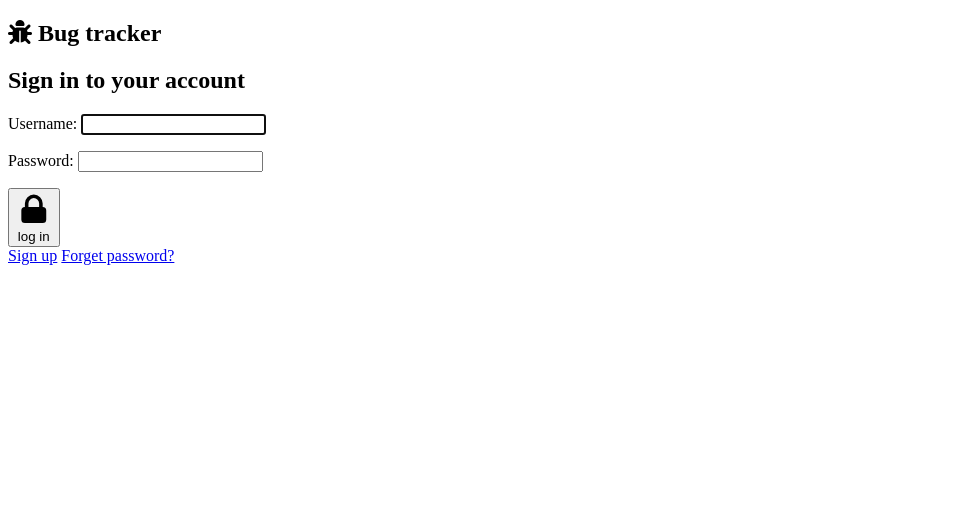
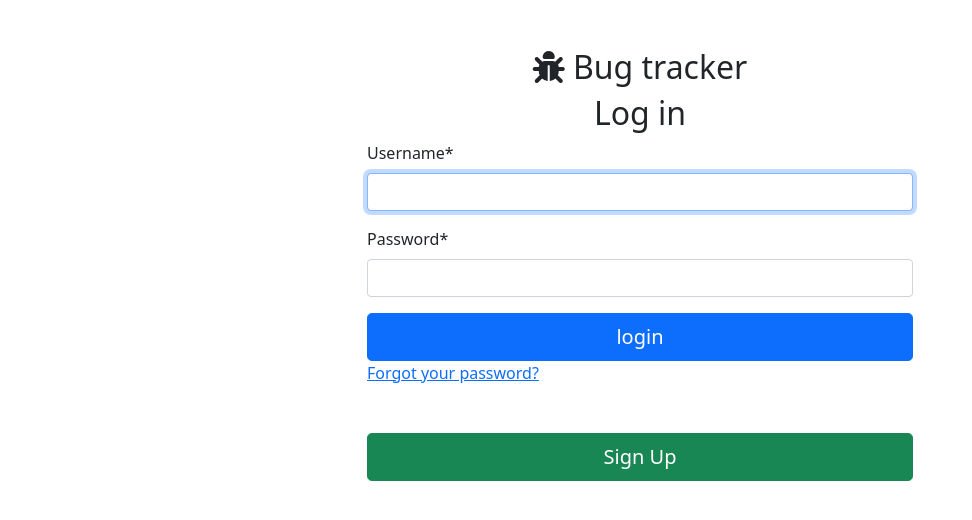
Before and after one commit to andols-dev/bugtracker, a Django app: page /accounts/login/ in a window 1280 px wide. Shown: the top 520 px of the page, without its empty margins (0-972 px from the left). Run offline with Django 3.2, Linux system fonts and the light colour scheme; some libraries are stand-ins or nearby versions.

Commit message:
create login with bootstrap5

```diff
--- a/accounts/templates/accounts/login.html
+++ b/accounts/templates/accounts/login.html
@@ -5,57 +5,37 @@
 {% endblock title %}
 
 {% block content %}
+{% comment %} todo: center messages {% endcomment %}
+{% if messages %}
+<div class="container">
+    <div class="row">
+        <div class="col-md-6 offset-md-3">
+            {% for message in messages %}<div class="alert alert-success" role="alert">{{ message }}</div>{% endfor %}
+        </div>
+    </div>
+  </div>
+{% endif %}
+<div class="container mt-5">
+  <h2 class="text-center"><i class="fas fa-bug"></i>  Bug tracker</h2>
+  <h2 class="text-center">Log in</h2>
+
+  <div class="row">
+    <div class="col-md-6 offset-md-3">
+      {% load crispy_forms_tags %}
+      <form method="post">
+      {% csrf_token %}
+      {{form | crispy}}
+        <button class="w-100 btn btn-lg btn-primary" type="submit">
+          login
+        </button>
+        <div class="mb-5">
+          <a href="{% url 'password_reset' %}">Forgot your password?</a>
+        </div>
+        <a href="{% url 'sign_up' %}" class="w-100 btn btn-lg btn-success" type="button" role="button">Sign Up</a>
 
 
 
-
-
-<div class="min-h-full flex items-center justify-center py-12 px-4 sm:px-6 lg:px-8">
-
-    <div class="max-w-md w-full space-y-8">
-      {% if messages %}
-      <div class="messages">
-          {% for message in messages %}
-          <div class="bg-teal-100 border-t-4 border-teal-500 rounded-b text-teal-900 px-4 py-3 shadow-md" role="alert">
-            <div class="flex">
-              <div class="py-1"><svg class="fill-current h-6 w-6 text-teal-500 mr-4" xmlns="http://www.w3.org/2000/svg" viewBox="0 0 20 20"><path d="M2.93 17.07A10 10 0 1 1 17.07 2.93 10 10 0 0 1 2.93 17.07zm12.73-1.41A8 8 0 1 0 4.34 4.34a8 8 0 0 0 11.32 11.32zM9 11V9h2v6H9v-4zm0-6h2v2H9V5z"/></svg></div>
-              <div>
-                <div {% if message.tags %} class="{{ message.tags }}"{% endif %}>{{ message }}</div>
-
-              </div>
-            </div>
-          </div>
-          {% endfor %}
-      </div>
-      {% endif %}
-      <div>
-               <h2 class="mt-6 text-center text-3xl font-extrabold text-gray-900">
-                <i class="fas fa-bug"></i>  Bug tracker
-          </h2>
-        <h2 class="mt-6 text-center text-3xl font-extrabold text-gray-900">
-          Sign in to your account
-        </h2>
-
-      </div>
-
-      {% load tailwind_filters %}
-      <form class="mt-8 space-y-6" method="post">
-        {% csrf_token %}
-        {{form | crispy}}
-        <button class="group relative w-full flex justify-center py-2 px-4 border border-transparent text-sm font-medium rounded-md text-white bg-green-600 hover:bg-green-700 focus:outline-none focus:ring-2 focus:ring-offset-2 focus:ring-indigo-500" type="submit"><span class="absolute left-0 inset-y-0 flex items-center pl-3">
-            <!-- Heroicon name: solid/lock-closed -->
-            <svg class="h-5 w-5 text-green-500 group-hover:text-green-400" xmlns="http://www.w3.org/2000/svg" viewBox="0 0 20 20" fill="currentColor" aria-hidden="true">
-              <path fill-rule="evenodd" d="M5 9V7a5 5 0 0110 0v2a2 2 0 012 2v5a2 2 0 01-2 2H5a2 2 0 01-2-2v-5a2 2 0 012-2zm8-2v2H7V7a3 3 0 016 0z" clip-rule="evenodd" />
-            </svg>
-          </span>log in</button>
-
-    </form>
-    <a href="{% url 'sign_up' %}" class="group relative w-full flex justify-center py-2 px-4 border border-transparent text-sm font-medium rounded-md text-white bg-blue-600 hover:bg-blue-700 focus:outline-none focus:ring-2 focus:ring-offset-2 focus:ring-blue-500" type="submit"><span class="absolute left-0 inset-y-0 flex items-center pl-3">
-
-    </span>Sign up</a>
-
-    <a href="{% url 'password_reset' %}">Forget password?</a>
-    </div>
+    </form></div>
+  </div>
 </div>
-
-  {% endblock content %}
+{% endblock content %}
--- a/templates/partials/base.html
+++ b/templates/partials/base.html
@@ -4,9 +4,9 @@
     <meta charset="UTF-8">
     <meta http-equiv="X-UA-Compatible" content="IE=edge">
     <meta name="viewport" content="width=device-width, initial-scale=1.0">
+    <link href="https://cdn.jsdelivr.net/npm/bootstrap@5.1.3/dist/css/bootstrap.min.css" rel="stylesheet" integrity="sha384-1BmE4kWBq78iYhFldvKuhfTAU6auU8tT94WrHftjDbrCEXSU1oBoqyl2QvZ6jIW3" crossorigin="anonymous">
     <link rel="stylesheet" href="https://cdnjs.cloudflare.com/ajax/libs/font-awesome/6.0.0-beta3/css/all.min.css" integrity="sha512-Fo3rlrZj/k7ujTnHg4CGR2D7kSs0v4LLanw2qksYuRlEzO+tcaEPQogQ0KaoGN26/zrn20ImR1DfuLWnOo7aBA==" crossorigin="anonymous" referrerpolicy="no-referrer" />
 
-    <script src="https://cdn.jsdelivr.net/npm/bootstrap@5.1.3/dist/js/bootstrap.bundle.min.js" integrity="sha384-ka7Sk0Gln4gmtz2MlQnikT1wXgYsOg+OMhuP+IlRH9sENBO0LRn5q+8nbTov4+1p" crossorigin="anonymous"></script>
 
     <title>{% block title %}
 
--- a/templates/partials/base_login.html
+++ b/templates/partials/base_login.html
@@ -4,8 +4,8 @@
     <meta charset="UTF-8">
     <meta http-equiv="X-UA-Compatible" content="IE=edge">
     <meta name="viewport" content="width=device-width, initial-scale=1.0">
+    <link href="https://cdn.jsdelivr.net/npm/bootstrap@5.1.3/dist/css/bootstrap.min.css" rel="stylesheet" integrity="sha384-1BmE4kWBq78iYhFldvKuhfTAU6auU8tT94WrHftjDbrCEXSU1oBoqyl2QvZ6jIW3" crossorigin="anonymous">
     <link rel="stylesheet" href="https://cdnjs.cloudflare.com/ajax/libs/font-awesome/6.0.0-beta3/css/all.min.css" integrity="sha512-Fo3rlrZj/k7ujTnHg4CGR2D7kSs0v4LLanw2qksYuRlEzO+tcaEPQogQ0KaoGN26/zrn20ImR1DfuLWnOo7aBA==" crossorigin="anonymous" referrerpolicy="no-referrer" />
-    <script src="https://cdn.jsdelivr.net/npm/bootstrap@5.1.3/dist/js/bootstrap.bundle.min.js" integrity="sha384-ka7Sk0Gln4gmtz2MlQnikT1wXgYsOg+OMhuP+IlRH9sENBO0LRn5q+8nbTov4+1p" crossorigin="anonymous"></script>
 
     <title>{% block title %}
 
```
